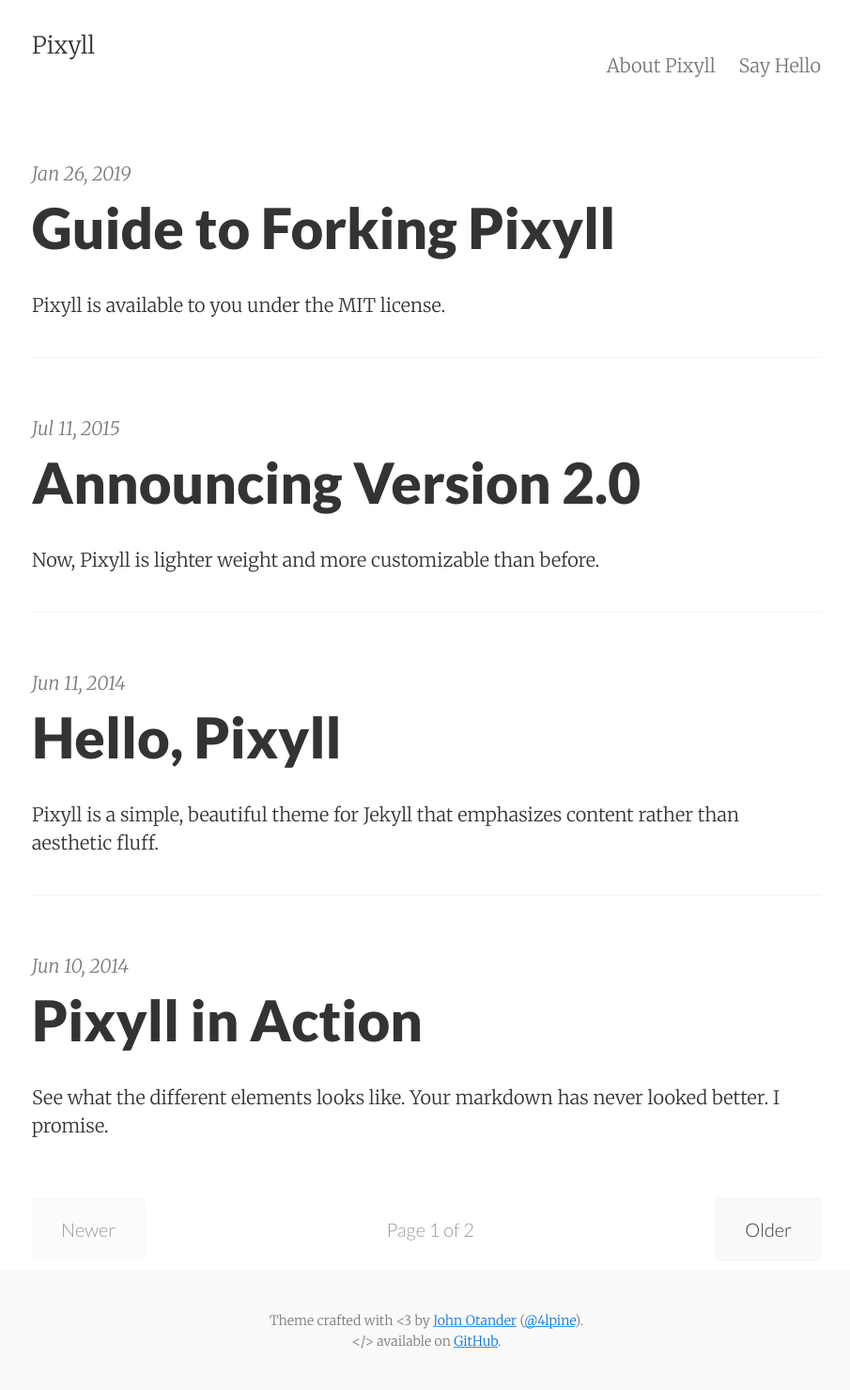
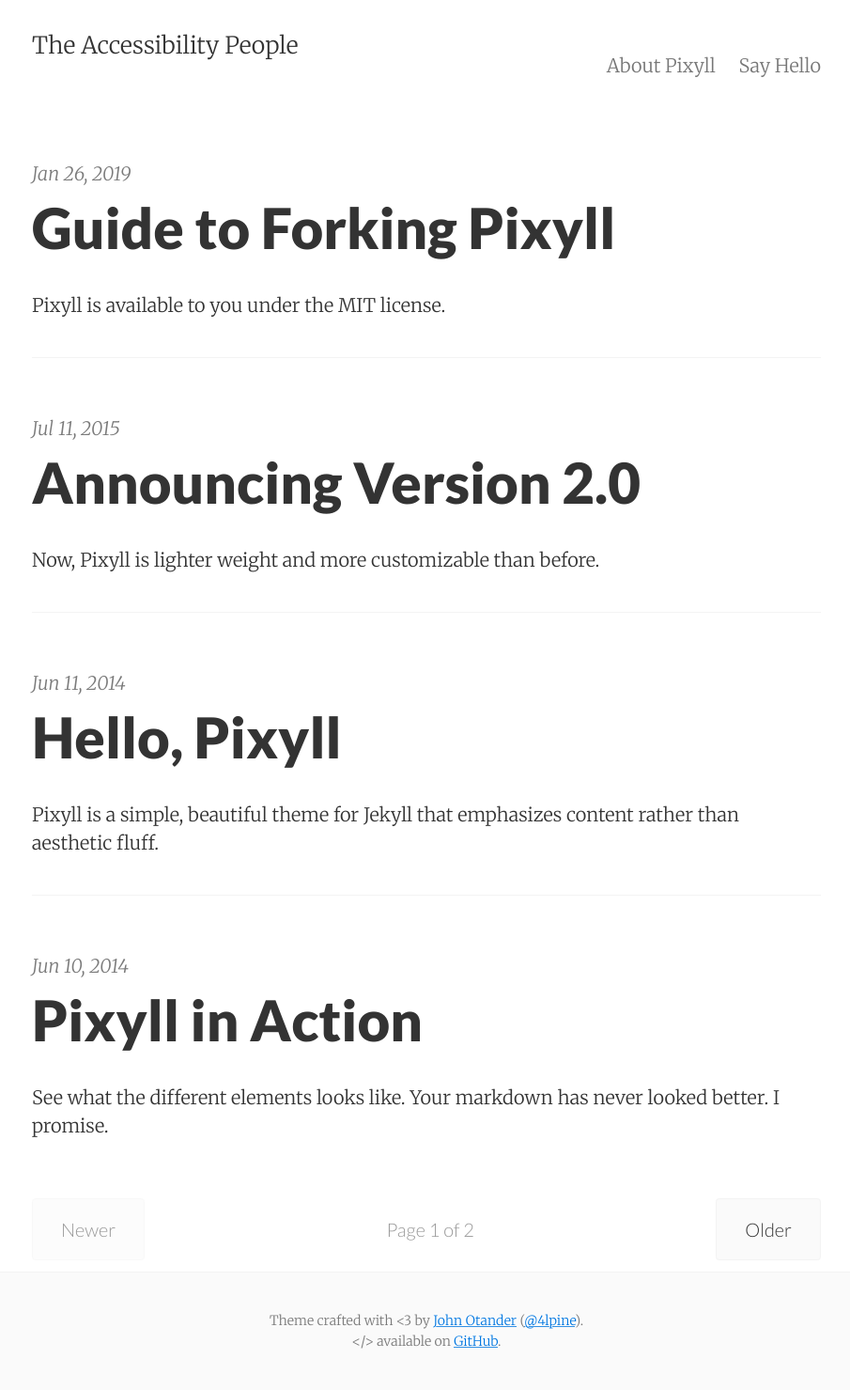
Before and after one commit to iamdavidjackson/the-accessibility-people.github.io, a Jekyll site: the page built from index.html, in a window 1280 px wide. Shown: the whole page at 94% size, without its empty margins (186-1091 px from the left). Built offline with Jekyll 4.4.1, drawn with Linux system fonts in a browser that asks for light colours; the list of posts is cut into pages by our own code; part of the change alters nothing that is shown.

Commit message:
Update the site name and description

```diff
--- a/_config.yml
+++ b/_config.yml
@@ -1,10 +1,10 @@
 # Site settings
-title:       Pixyll
-email:       your_email@example.com
-author:      John Otander
-description: "A simple, beautiful theme for Jekyll that emphasizes content rather than aesthetic fluff."
+title:       The Accessibility People
+email:       david@the-accessibility-people.com
+author:      David Jackson
+description: "Working towards making the internet more inclusive and better for everyone."
 baseurl:     ""
-url:         "http://pixyll.com"
+url:         "http://www.the-accessibility-people.com"
 date_format: "%b %-d, %Y"
 header_pages:
  - about.md
```
